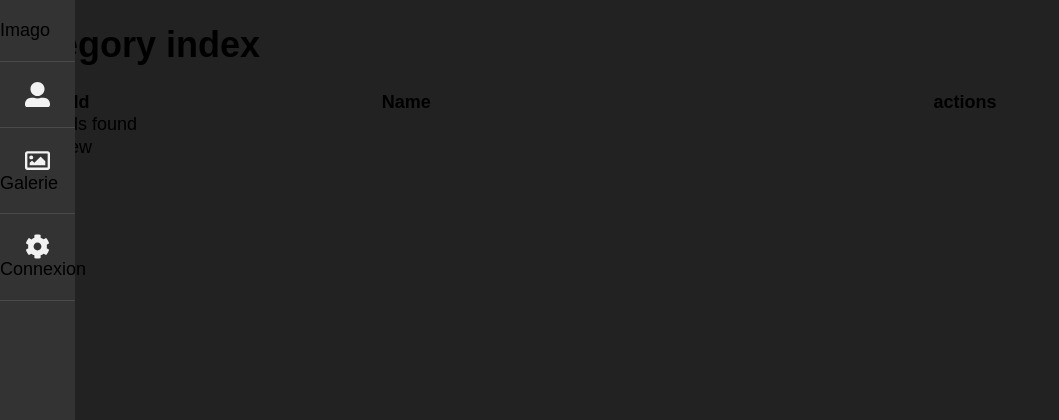
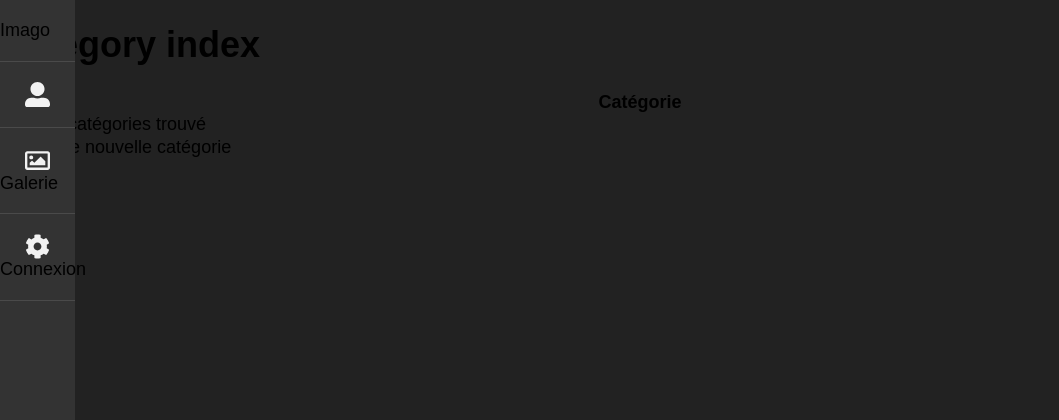
Before and after one commit to EvaLecocq/Imago, a Symfony app: template templates/category/index.html.twig in a window 1280 px wide. Shown: the top 420 px of the page, without its empty margins (0-1059 px from the left). Run offline with Twig, Linux system fonts and the light colour scheme; the template is opened without the code that fills it, so the values that code supplies are empty; some libraries are stand-ins or nearby versions.

Commit message:
+ admin category

```diff
--- a/templates/articles/index.html.twig
+++ b/templates/articles/index.html.twig
@@ -43,7 +43,7 @@
 
 		{% if is_granted("ROLE_ADMIN")%}
 			<a href="{{ path('app_articles_new') }}">Ajouter un nouveau article</a>
-			<a href="{{ path('app_category_new') }}">Ajouter une nouvelle Catégorie</a>
+			<a href="{{ path('app_category_index') }}">Ajouter une nouvelle Catégorie</a>
 		{% endif %}
 	<main>
 {% endblock %}
--- a/templates/category/index.html.twig
+++ b/templates/category/index.html.twig
@@ -4,14 +4,13 @@
 {% endblock %}
 
 {% block main %}
+
 	<h1>Category index</h1>
 
 	<table class="table">
 		<thead>
 			<tr>
-				<th>Id</th>
-				<th>Name</th>
-				<th>actions</th>
+				<th>Catégorie</th>
 			</tr>
 		</thead>
 		<tbody>
@@ -26,11 +25,11 @@
 				</tr>
 			{% else %}
 				<tr>
-					<td colspan="3">no records found</td>
+					<td colspan="3">Aucune catégories trouvé</td>
 				</tr>
 			{% endfor %}
 		</tbody>
 	</table>
 
-	<a href="{{ path('app_category_new') }}">Create new</a>
+	<a href="{{ path('app_category_new') }}">Créer une nouvelle catégorie</a>
 {% endblock %}
--- a/templates/category/new.html.twig
+++ b/templates/category/new.html.twig
@@ -8,4 +8,5 @@
     {{ include('category/_form.html.twig') }}
 
     <a href="{{ path('app_category_index') }}">back to list</a>
+
 {% endblock %}
```
Also changed, not shown: src/Controller/CategoryController.php (+4 -4 lines).
